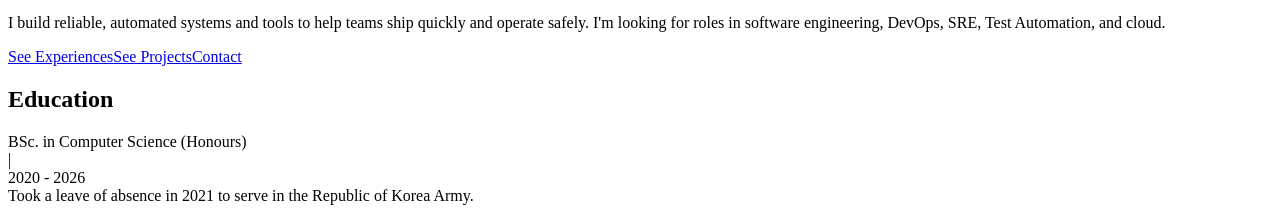
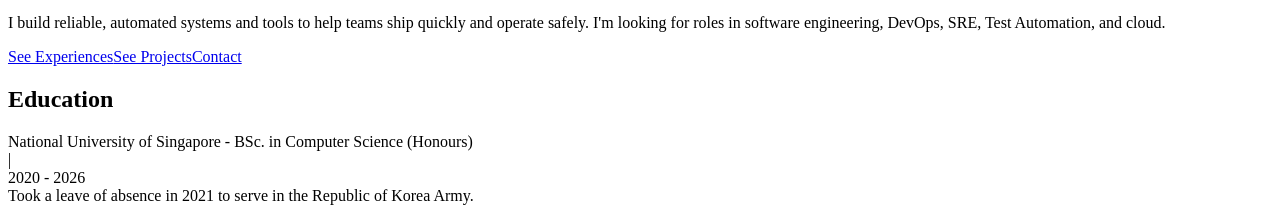
Before and after one commit to brandon-nam/portfolio, a React (Vite) app: page / in a window 1280 px wide. Shown: the part 2502-2725 px from the top of the page. Built offline with nearby package versions, Linux system fonts and the light colour scheme; the HTML template or start-up script is replaced by a standard one.

Commit message:
Edit education

```diff
--- a/src/components/Education.tsx
+++ b/src/components/Education.tsx
@@ -16,7 +16,7 @@ export default function Education() {
           <CardHeader>
             <div className="flex justify-between items-center">
               <div className="flex flex-row justify-between gap-2">
-                                <CardTitle>BSc. in Computer Science (Honours)</CardTitle>
+                <CardTitle>National University of Singapore - BSc. in Computer Science (Honours)</CardTitle>
                 <CardTitle>|</CardTitle>
                 <CardTitle>2020 - 2026</CardTitle>
               </div>
```
Lines whose indentation alone changed are shown as unchanged.
